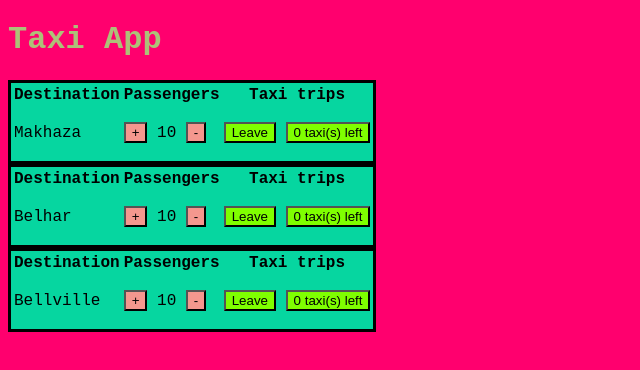
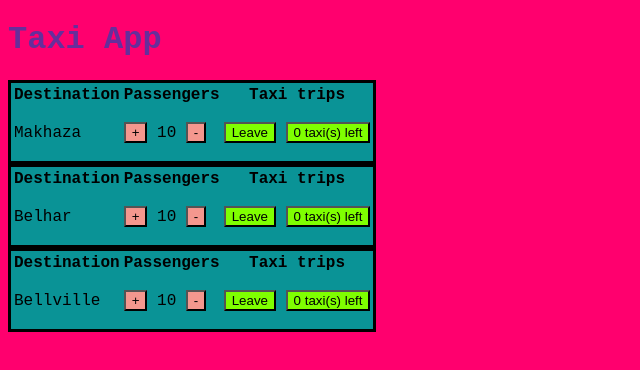
Before and after one commit to simelane-jpd/taxi-app, a plain HTML site: page index.html in a window 1280 px wide. Shown: the whole page, without its empty margins (0-640 px from the left). Drawn offline with nearby package versions, Linux system fonts and the light colour scheme.

Commit message:
changed table color

```diff
--- a/style.css
+++ b/style.css
@@ -1,5 +1,5 @@
 table {
-    background-color:#06d6a0;
+    background-color:#0a9396;
 
     border-radius: solid;
 }
@@ -19,7 +19,7 @@ body {
     }
 
     h1 {
-        color:#adc178;
+        color:#662e9b;
     }
 
 
@@ -28,7 +28,7 @@ body {
         background-color:#ff006e;
     }
     table {
-        background-color:#06d6a0;
+        background-color:#0a9396;
 
         border-radius: solid;
         border: solid;
```
